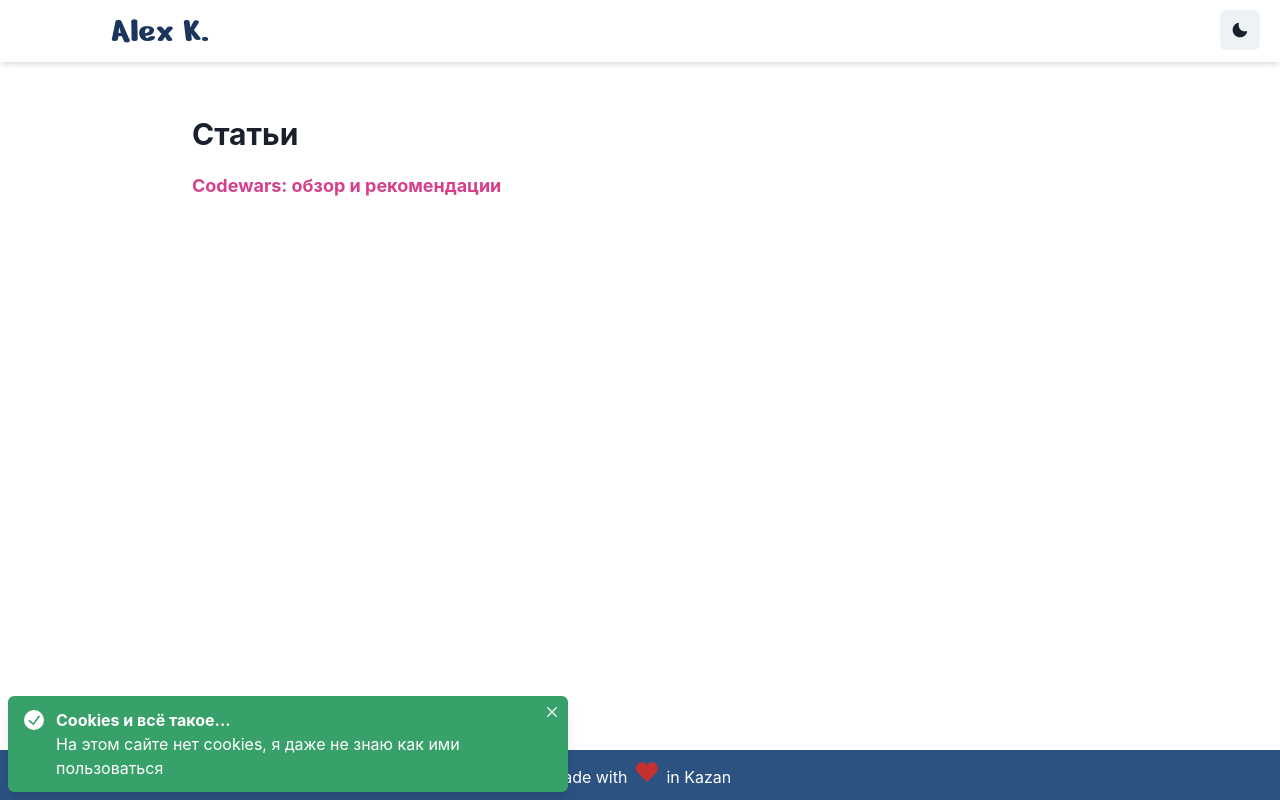
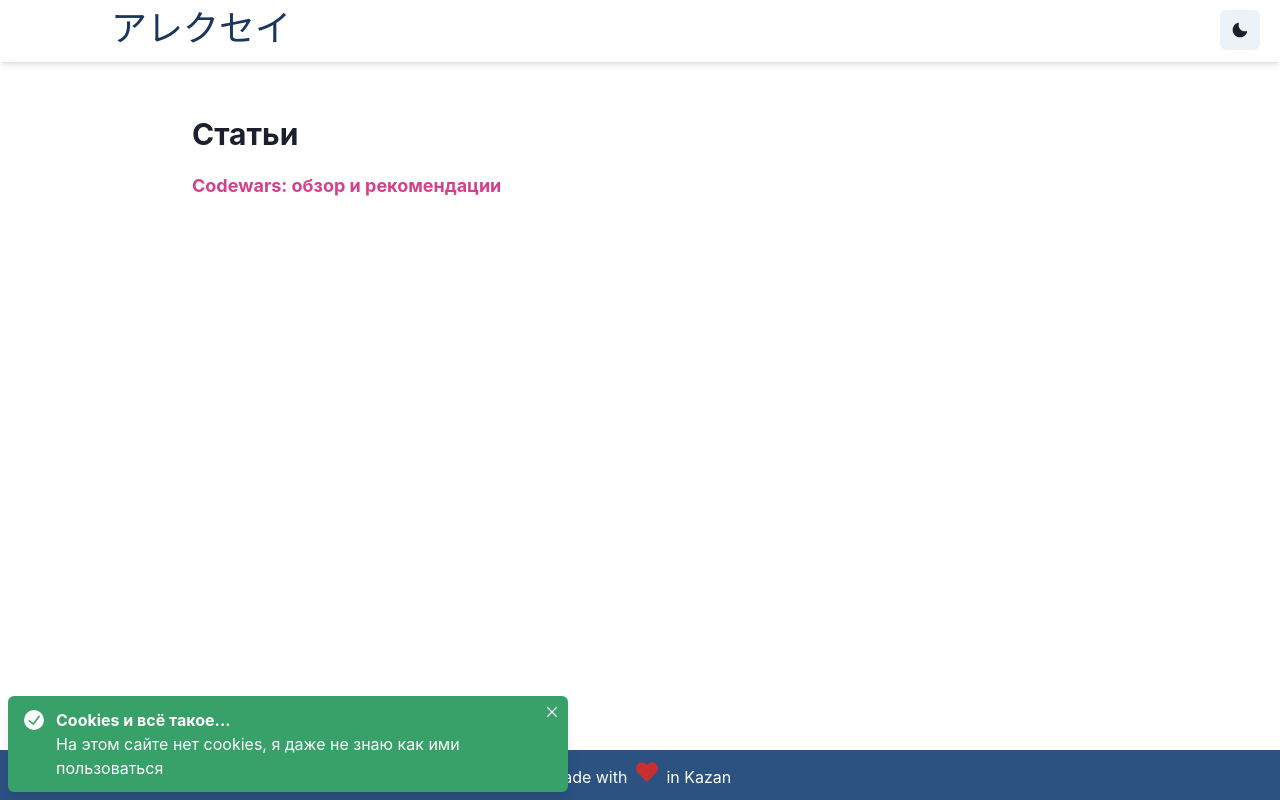
Before and after one commit to Alveek/my-next-blog, a Next.js app: page / in a window 1280 px wide. Built offline with nearby package versions, Linux system fonts and the light colour scheme.

Commit message:
Update Nav.js

```diff
--- a/components/Nav.js
+++ b/components/Nav.js
@@ -39,7 +39,7 @@ export default function Nav() {
 							margin={0}
 							cursor="pointer"
 						>
-							Alex K.
+							アレクセイ
 						</Text>
 					</NextLink>
 				</Flex>
```
